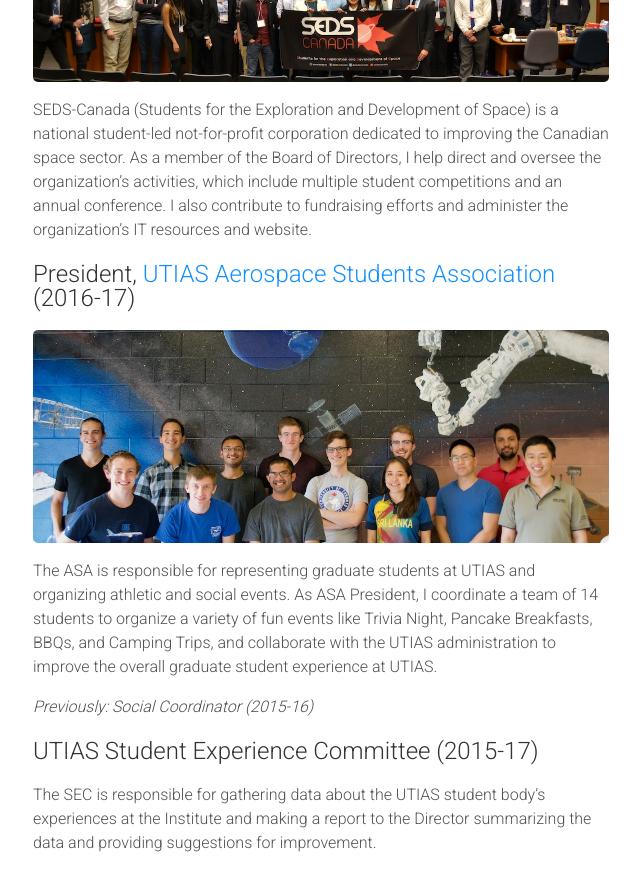
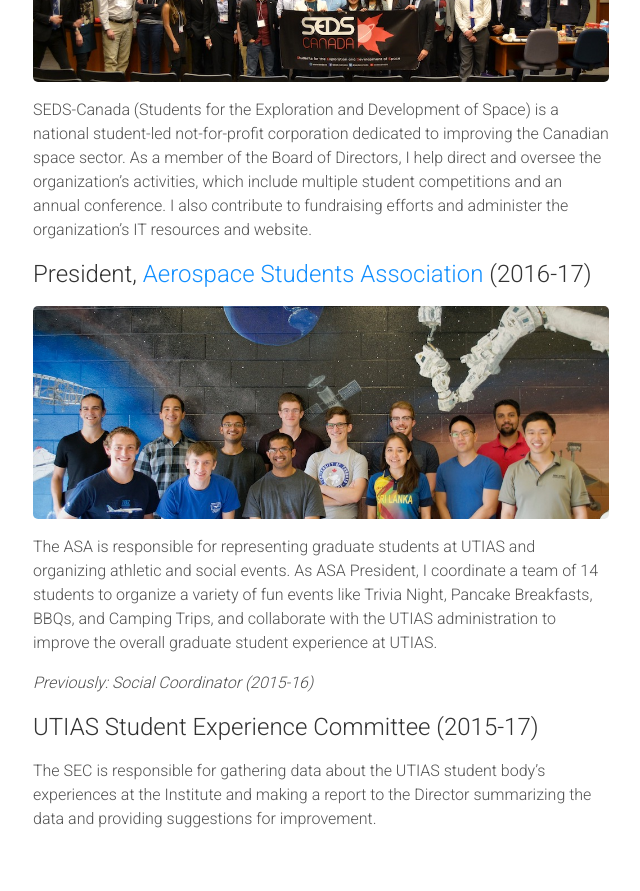
Before and after one commit to leeclemnet/leeclemnet.github.io, a Jekyll site: the page built from projects.md, in a window 1280 px wide and 900 px high, scrolled down 1277 px. Shown: the top 891 px of the window, without its empty margins (319-959 px from the left). Built offline with Jekyll 4.4.1, drawn with Linux system fonts in a browser that asks for light colours; nearby versions of some CDN libraries.

Commit message:
Minor fixes

```diff
--- a/_includes/head.html
+++ b/_includes/head.html
@@ -21,7 +21,7 @@
     src="https://cdn.mathjax.org/mathjax/latest/MathJax.js?config=TeX-MML-AM_CHTML">
   </script>-->
 
-  <link rel="shortcut icon" href="{{ site.baseurl }}public/favicon.ico">
+  <link rel="shortcut icon" href="{{ site.baseurl }}/public/favicon.ico">
 
   {% include google_analytics.html %}
 
--- a/projects.md
+++ b/projects.md
@@ -26,7 +26,7 @@ In this project I looked at how monocular vision could enable autonomous vehicle
 
 SEDS-Canada (Students for the Exploration and Development of Space) is a national student-led not-for-profit corporation dedicated to improving the Canadian space sector. As a member of the Board of Directors, I help direct and oversee the organization's activities, which include multiple student competitions and an annual conference. I also contribute to fundraising efforts and administer the organization's IT resources and website.
 
-<h2>President, <a href="http://arrow.utias.utoronto.ca/~asa/">UTIAS Aerospace Students Association</a> (2016-17)</h2>
+<h2>President, <a href="http://arrow.utias.utoronto.ca/~asa/">Aerospace Students Association</a> (2016-17)</h2>
 
 <a href="http://arrow.utias.utoronto.ca/~asa/">
 <img src="{{ site.url }}/assets/pics/asa.jpg"/>
```
Also changed, not shown: publications.md (+1 -1 lines), 1 other file.
